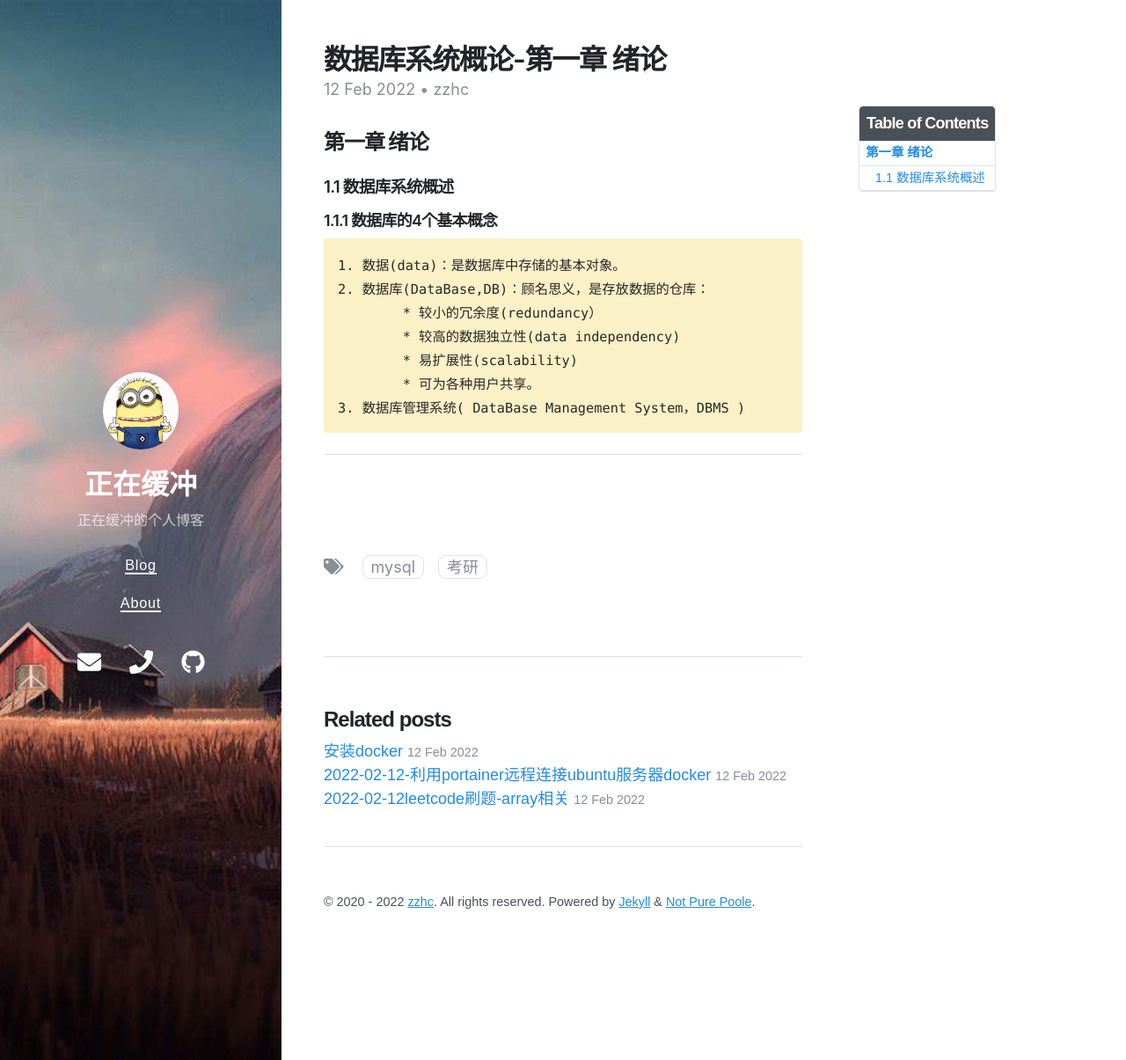
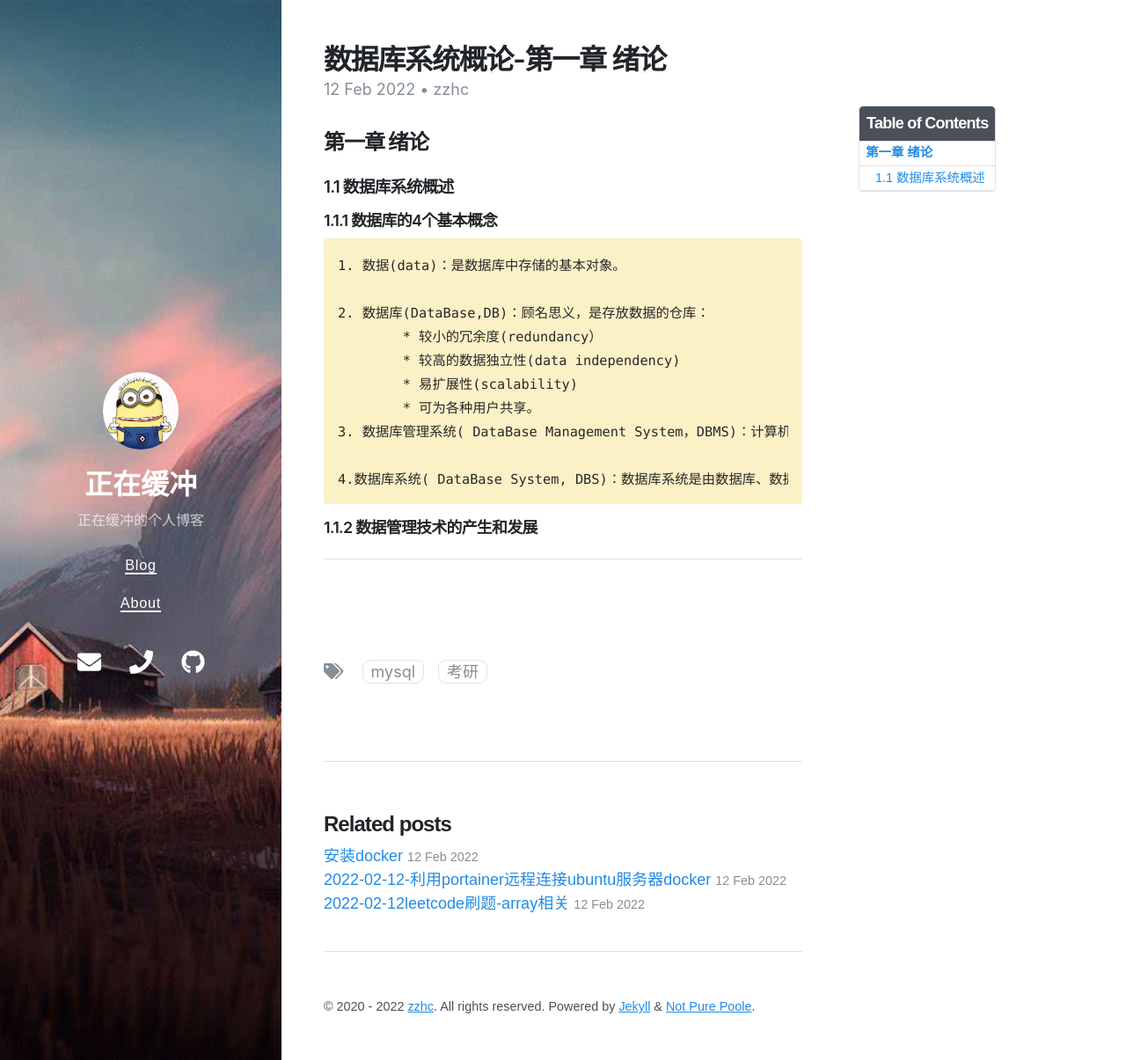
Before and after one commit to Zzhc3321/personal-blog.github.io, a Jekyll site: the page built from _posts/2022-02-12-数据库系统概论-绪论.md, in a window 1280 px wide and 1205 px high. Shown: the whole window at 88% size. Built offline with Jekyll 4.4.1, drawn with Linux system fonts in a browser that asks for light colours; nearby versions of some CDN libraries.

Commit message:
修改文件: _posts/2022-02-12-数据库系统概论-绪论.md

```diff
--- a/_posts/2022-02-12-数据库系统概论-绪论.md
+++ b/_posts/2022-02-12-数据库系统概论-绪论.md
@@ -15,12 +15,18 @@ author: zzhc
 
 #### 1.1.1 数据库的4个基本概念
 	1. 数据(data)：是数据库中存储的基本对象。
+
 	2. 数据库(DataBase,DB)：顾名思义，是存放数据的仓库：
 		* 较小的冗余度(redundancy）
 		* 较高的数据独立性(data independency)
 		* 易扩展性(scalability)
 		* 可为各种用户共享。
-	3. 数据库管理系统( DataBase Management System，DBMS )
+	3. 数据库管理系统( DataBase Management System，DBMS)：计算机软件。
+
+	4.数据库系统( DataBase System, DBS)：数据库系统是由数据库、数据库管理系统(及其应用开发工具)、应用程序和数据库管理员(DataBase Administrator, DBA)组成的存储、管理、处理和维护数据的系统。
+
+#### 1.1.2 数据管理技术的产生和发展
+
 
 
 
```
